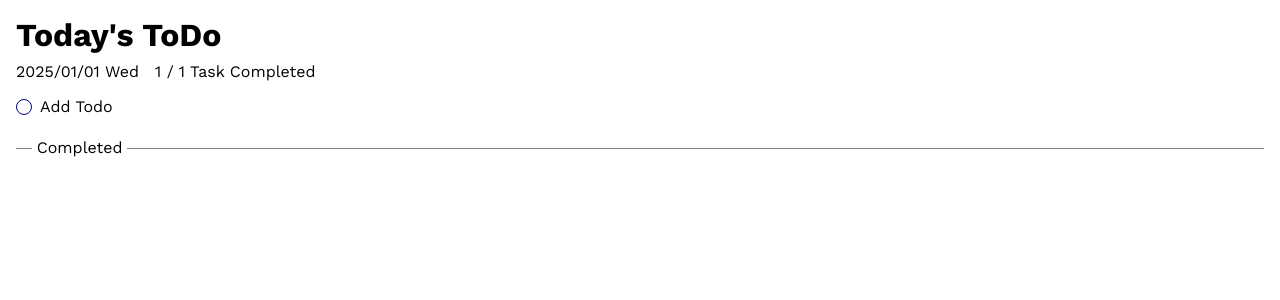
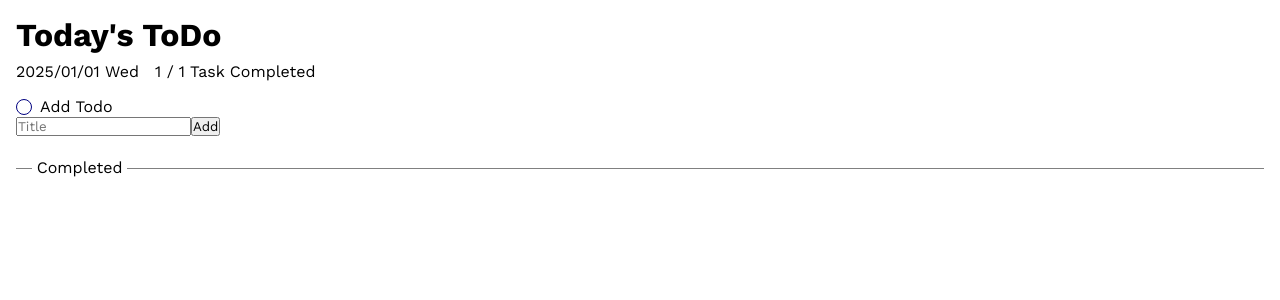
Before and after one commit to BlueGeckoJP/facere, a Vue app: page / in a window 1280 px wide. Shown: the top 300 px of the page. Built offline with nearby package versions, Linux system fonts and the light colour scheme.

Commit message:
feat: implement AddTodo component and integrate it into the App component

```diff
--- a/src/App.vue
+++ b/src/App.vue
@@ -1,6 +1,7 @@
 <script lang="ts" setup>
 import { invoke } from "@tauri-apps/api/core";
 import { ref } from "vue";
+import AddTodo from "./components/AddTodo.vue";
 import TodoItem from "./components/TodoItem.vue";
 
 type SqlTodo = {
@@ -68,10 +69,7 @@ function onEmitChecked(uuid: UUID, checked: boolean) {
         :title="todo[1].title"
         @checked="onEmitChecked"
       />
-      <a id="add-todo-button">
-        <div></div>
-        <span>Add Todo</span>
-      </a>
+      <AddTodo />
     </div>
     <div id="completed-todo-container">
       <TodoItem
@@ -127,19 +125,4 @@ function onEmitChecked(uuid: UUID, checked: boolean) {
     padding: 0 0.3rem;
   }
 }
-
-#add-todo-button {
-  display: flex;
-  align-items: center;
-
-  div {
-    display: inline-block;
-    width: 1rem;
-    height: 1rem;
-    border: 1px solid navy;
-    border-radius: 50%;
-    position: relative;
-    margin-right: 0.5rem;
-  }
-}
 </style>
--- /dev/null
+++ b/src/components/AddTodo.vue
@@ -0,0 +1,31 @@
+<script setup lang="ts"></script>
+
+<template>
+  <div>
+    <a id="add-todo-button">
+      <div></div>
+      <span>Add Todo</span>
+    </a>
+    <div>
+      <input type="text" placeholder="Title" />
+      <button>Add</button>
+    </div>
+  </div>
+</template>
+
+<style lang="scss" scoped>
+#add-todo-button {
+  display: flex;
+  align-items: center;
+
+  div {
+    display: inline-block;
+    width: 1rem;
+    height: 1rem;
+    border: 1px solid navy;
+    border-radius: 50%;
+    position: relative;
+    margin-right: 0.5rem;
+  }
+}
+</style>
```
